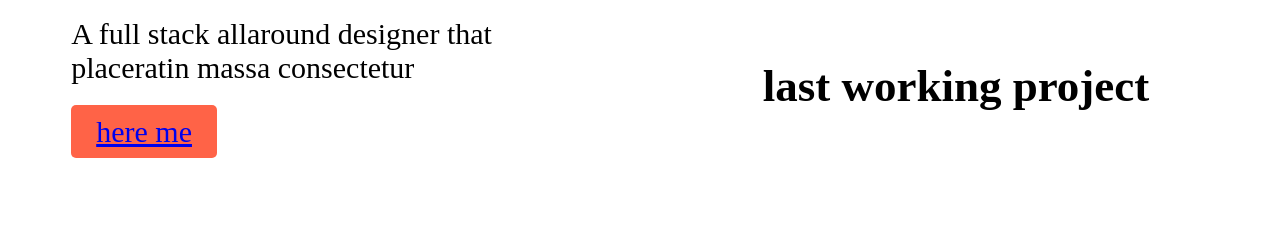
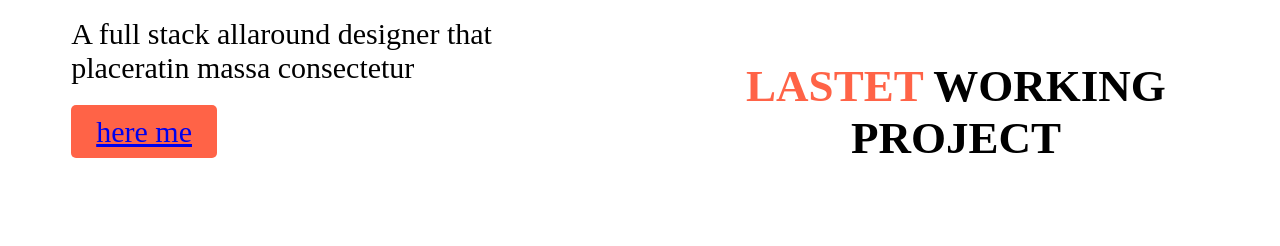
Before and after one commit to mahabub998/imge, a plain HTML site: page index.html in a window 1280 px wide. Shown: the part 300-546 px from the top of the page. Drawn offline with Linux system fonts and the light colour scheme.

Commit message:
change text color

```diff
--- a/index.html
+++ b/index.html
@@ -37,7 +37,7 @@
 </section>
 <section>
     <div class="working-project">
-        <h1>last working project</h1>
+        <h1><span class="text-highlight">LASTET</span> WORKING PROJECT</h1>
     </div>
     <br>
 
@@ -85,6 +85,6 @@
       <img src="imge/instragaram.png" alt="">
   </div>
 </footer>
-
+b
 </body>
 </html>
--- a/styles.css
+++ b/styles.css
@@ -33,6 +33,10 @@ body{
 }
 .working-project{
     text-align: center;
+}
+    .text-highlight{
+
+   color: tomato;
 }
 .pic-section img{
     width:400px ;
```
Also changed, not shown: 1 other file.
